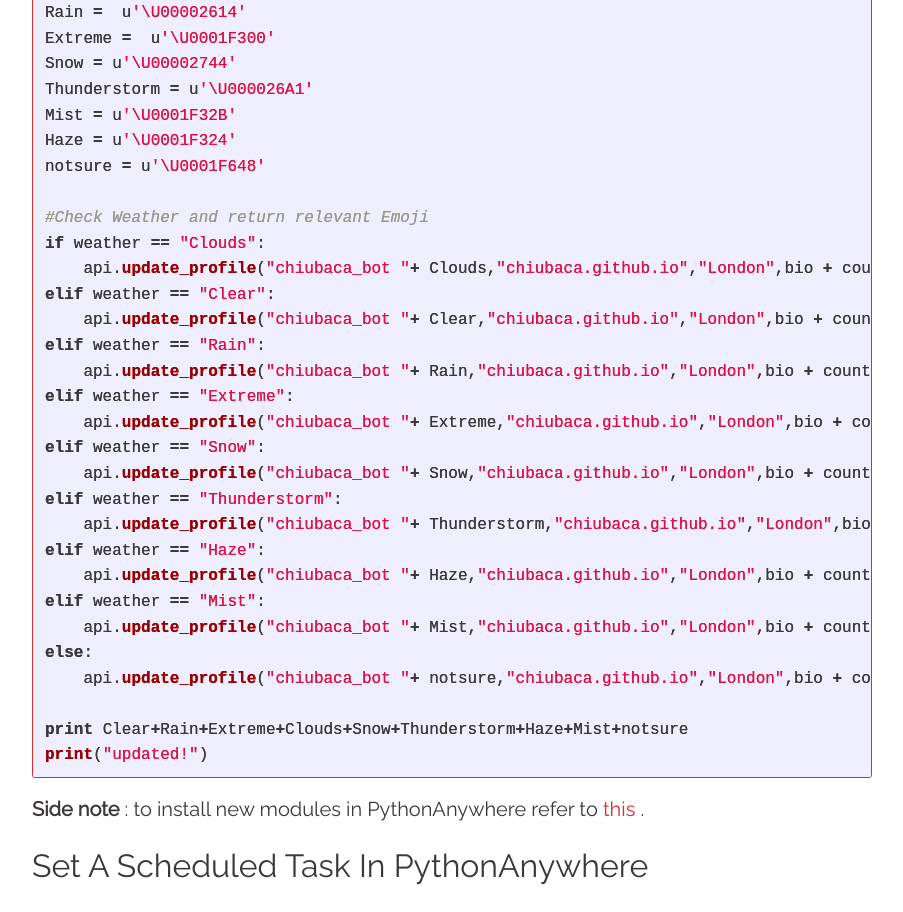
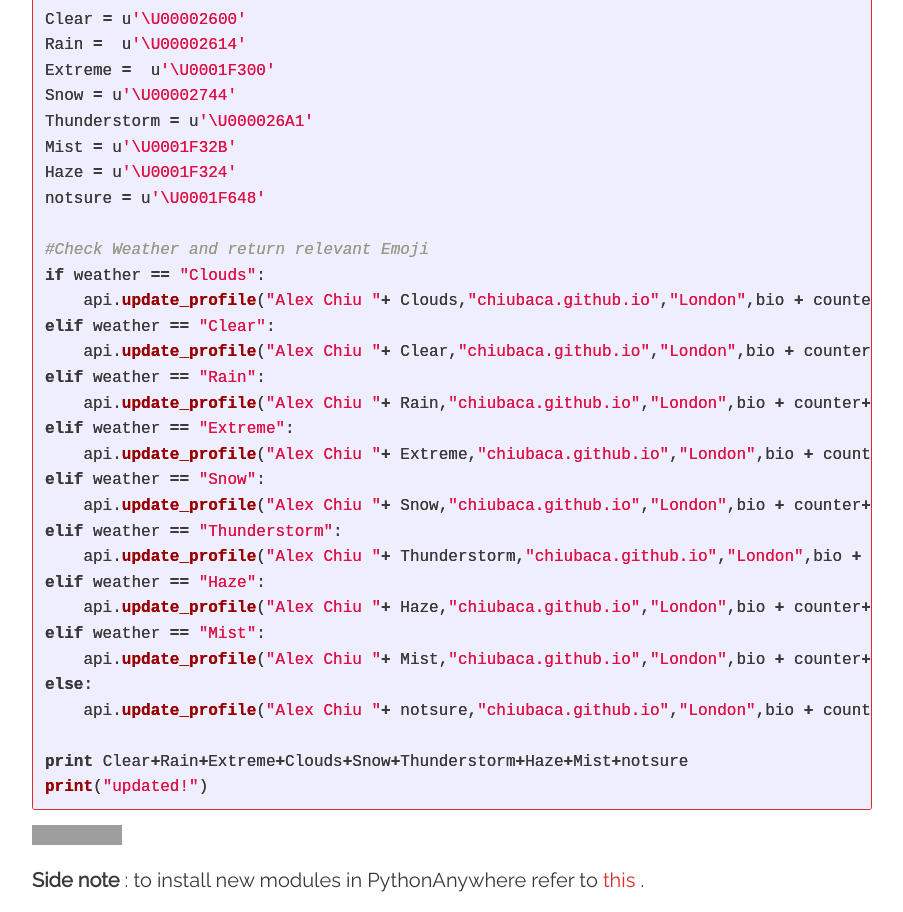
Before and after one commit to chiubaca/chiubaca.github.io, a Jekyll site: the page built from _posts/2017-01-24-lightning-tutorial-twitter-emoji-weather-forecast.md, in a window 1280 px wide and 1400 px high, scrolled down 6357 px. Shown: the top 912 px of the window, without its empty margins (188-1091 px from the left). Built offline with Jekyll 4.4.1, drawn with Linux system fonts in a browser that asks for light colours; comment, search, counter and statistics services are not loaded; some of the changed text lies outside the part shown; grey boxes are pictures that could not be loaded.

````diff
--- a/_posts/2017-01-24-lightning-tutorial-twitter-emoji-weather-forecast.md
+++ b/_posts/2017-01-24-lightning-tutorial-twitter-emoji-weather-forecast.md
@@ -29,7 +29,7 @@ To install:
 pip install tweepy
 ```
 
-Here is the code you will need to establish a connection to your twitter account.
+Here is the code you will need to establish a connection to your twitter account:
 
 ```python
 import tweepy
@@ -133,31 +133,31 @@ Haze = u'\U0001F324' #returns 🌫️
 notsure = u'\U0001F648' #returns 🙈
 
 if weather == "Clouds":
-api.update_profile("chiubaca "+ Clouds,"chiubaca.github.io","London","Hey'Im Alex!")
+api.update_profile("Alex Chiu "+ Clouds,"chiubaca.github.io","London","Hey'Im Alex!")
 
 elif weather == "Clear":
-    api.update_profile("chiubaca "+ Clear,"chiubaca.github.io","Hey'Im Alex!")
+    api.update_profile("Alex Chiu "+ Clear,"chiubaca.github.io","Hey'Im Alex!")
 
 elif weather == "Rain":
-    api.update_profile("chiubaca "+ Rain,"chiubaca.github.io","Hey'Im Alex!")
+    api.update_profile("Alex Chiu "+ Rain,"chiubaca.github.io","Hey'Im Alex!")
 
 elif weather == "Extreme":
-    api.update_profile("chiubaca "+ Extreme,"chiubaca.github.io","Hey'Im Alex!")
+    api.update_profile("Alex Chiu "+ Extreme,"chiubaca.github.io","Hey'Im Alex!")
 
 elif weather == "Snow":
-    api.update_profile("chiubaca "+ Snow,"chiubaca.github.io","London","Hey'Im Alex!")
+    api.update_profile("Alex Chiu "+ Snow,"chiubaca.github.io","London","Hey'Im Alex!")
 
 elif weather == "Thunderstorm":
-    api.update_profile("chiubaca "+ Thunderstorm,"chiubaca.github.io","London", "Hey'Im Alex!")
+    api.update_profile("Alex Chiu "+ Thunderstorm,"chiubaca.github.io","London", "Hey'Im Alex!")
 
 elif weather == "Haze":
-    api.update_profile("chiubaca "+ Haze,"chiubaca.github.io","London",bio + counter+"/100")
+    api.update_profile("Alex Chiu "+ Haze,"chiubaca.github.io","London",bio + counter+"/100")
 
 elif weather == "Mist":
-    api.update_profile("chiubaca "+ Mist,"chiubaca.github.io","London","Hey'Im Alex!")
+    api.update_profile("Alex Chiu "+ Mist,"chiubaca.github.io","London","Hey'Im Alex!")
 
 else:
-    api.update_profile("chiubaca "+ notsure,"chiubaca.github.io","London",bio + counter+"/100")
+    api.update_profile("Alex Chiu "+ notsure,"chiubaca.github.io","London",bio + counter+"/100")
 ```
 
 Not the most elegant bit of code - If there are any suggestions to improve please drop a comment below. Nonetheless, I think it's pretty self explanatory. To break it down quickly, first we map some weather emoji unicode to some easier to understand variables. Next is just a rudimentary `if: elif: else:` crawl to go through all the possible weather outputs then it updates the username argument concatenated with an emoji that matches the weather. The `else:` finishes on the monkey emoji just as precaution (kind of like a 404). Also the monkey emoji is my favourite so  wanted to sqeeze it somehow 🙈.
@@ -209,33 +209,35 @@ notsure = u'\U0001F648'
 
 #Check Weather and return relevant Emoji
 if weather == "Clouds":
-    api.update_profile("chiubaca_bot "+ Clouds,"chiubaca.github.io","London",bio + counter +"/100")
+    api.update_profile("Alex Chiu "+ Clouds,"chiubaca.github.io","London",bio + counter +"/100")
 elif weather == "Clear":
-    api.update_profile("chiubaca_bot "+ Clear,"chiubaca.github.io","London",bio + counter+"/100")
+    api.update_profile("Alex Chiu "+ Clear,"chiubaca.github.io","London",bio + counter+"/100")
 elif weather == "Rain":
-    api.update_profile("chiubaca_bot "+ Rain,"chiubaca.github.io","London",bio + counter+"/100")
+    api.update_profile("Alex Chiu "+ Rain,"chiubaca.github.io","London",bio + counter+"/100")
 elif weather == "Extreme":
-    api.update_profile("chiubaca_bot "+ Extreme,"chiubaca.github.io","London",bio + counter+"/100")
+    api.update_profile("Alex Chiu "+ Extreme,"chiubaca.github.io","London",bio + counter+"/100")
 elif weather == "Snow":
-    api.update_profile("chiubaca_bot "+ Snow,"chiubaca.github.io","London",bio + counter+"/100")
+    api.update_profile("Alex Chiu "+ Snow,"chiubaca.github.io","London",bio + counter+"/100")
 elif weather == "Thunderstorm":
-    api.update_profile("chiubaca_bot "+ Thunderstorm,"chiubaca.github.io","London",bio + counter+"/100")
+    api.update_profile("Alex Chiu "+ Thunderstorm,"chiubaca.github.io","London",bio + counter+"/100")
 elif weather == "Haze":
-    api.update_profile("chiubaca_bot "+ Haze,"chiubaca.github.io","London",bio + counter+"/100")
+    api.update_profile("Alex Chiu "+ Haze,"chiubaca.github.io","London",bio + counter+"/100")
 elif weather == "Mist":
-    api.update_profile("chiubaca_bot "+ Mist,"chiubaca.github.io","London",bio + counter+"/100")
+    api.update_profile("Alex Chiu "+ Mist,"chiubaca.github.io","London",bio + counter+"/100")
 else:
-    api.update_profile("chiubaca_bot "+ notsure,"chiubaca.github.io","London",bio + counter+"/100")
+    api.update_profile("Alex Chiu "+ notsure,"chiubaca.github.io","London",bio + counter+"/100")
 
 print Clear+Rain+Extreme+Clouds+Snow+Thunderstorm+Haze+Mist+notsure
 print("updated!")
 ```
 
+<iframe src="https://ghbtns.com/github-btn.html?user=chiubaca&repo=Twitter-Emoji-Weather-Forecast&type=fork&count=true&size=large" frameborder="0" scrolling="0" width="158px" height="30px"></iframe>
+
 **Side note** : to install new modules in PythonAnywhere refer to [this](https://help.pythonanywhere.com/pages/InstallingNewModules/) .
 
 ## Set A Scheduled Task In PythonAnywhere
 
-The only thing remaining now is to set the python script as a scheduled task. You can do this in the Schedule section in PythonAnywhere. Simply reference your script in your virtual directory like this.
+The only thing remaining now is to set the python script as a scheduled task. You can do this in the "Schedule" section in PythonAnywhere. Simply reference your script in your virtual directory like this.
 
 ![img](http://i1381.photobucket.com/albums/ah228/chiubaca/Jekyll%20Blog/pythonanywhere_zps3aswhgm7.jpg)
 
@@ -248,7 +250,7 @@ That's it! This script will now run everyday at 7:30AM . When I check my Twitter
 
 
 
-## Resources Referenced
+# Resources Referenced
 
 [TweePy](http://www.tweepy.org/),
 [PyOWM](https://github.com/csparpa/pyowm),
````
Also changed, not shown: other parts of _posts/2017-01-24-lightning-tutorial-twitter-emoji-weather-forecast.md (+4 -4 lines), _pages/about.md (+6 -2 lines), README.md (deleted).
